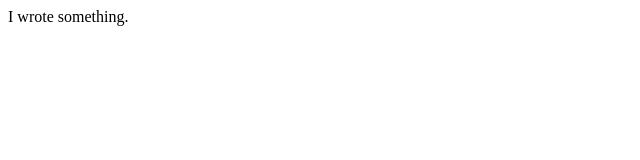
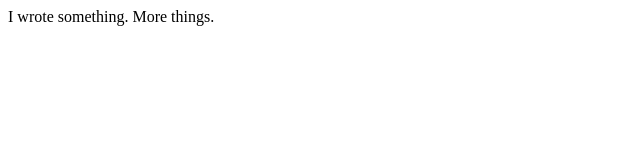
Before and after one commit to cassthecoder/helloworld-sample, a plain HTML site: page index.html in a window 1280 px wide. Shown: the whole page, without its empty margins (0-640 px from the left). Drawn offline with Linux system fonts and the light colour scheme.

Commit message:
added more things

```diff
--- a/index.html
+++ b/index.html
@@ -7,5 +7,6 @@
 </head>
 <body>
     I wrote something.
+    More things.
 </body>
 </html>
```
